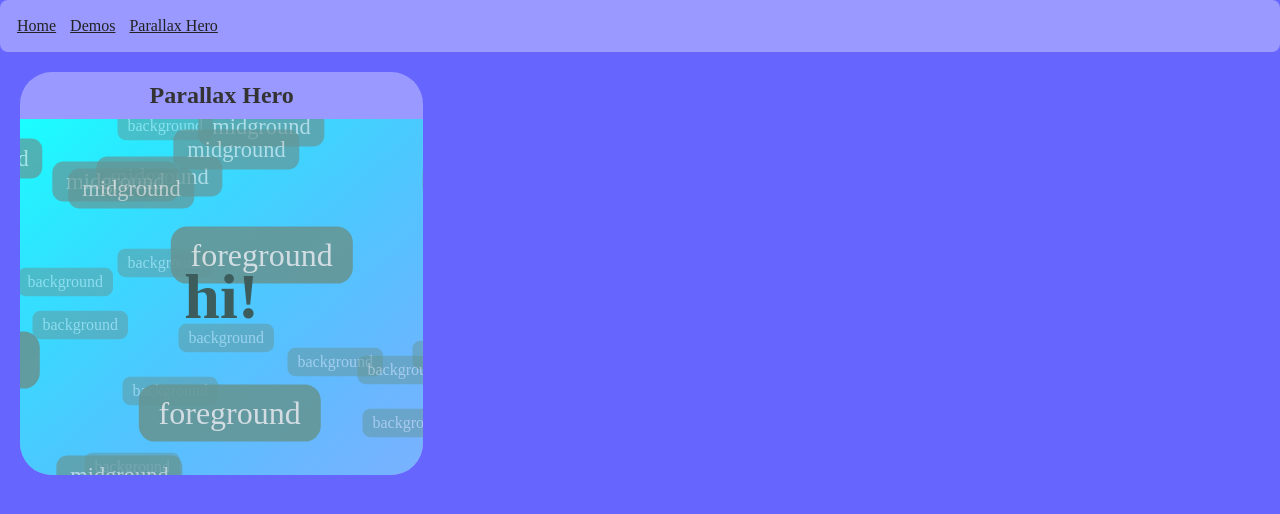
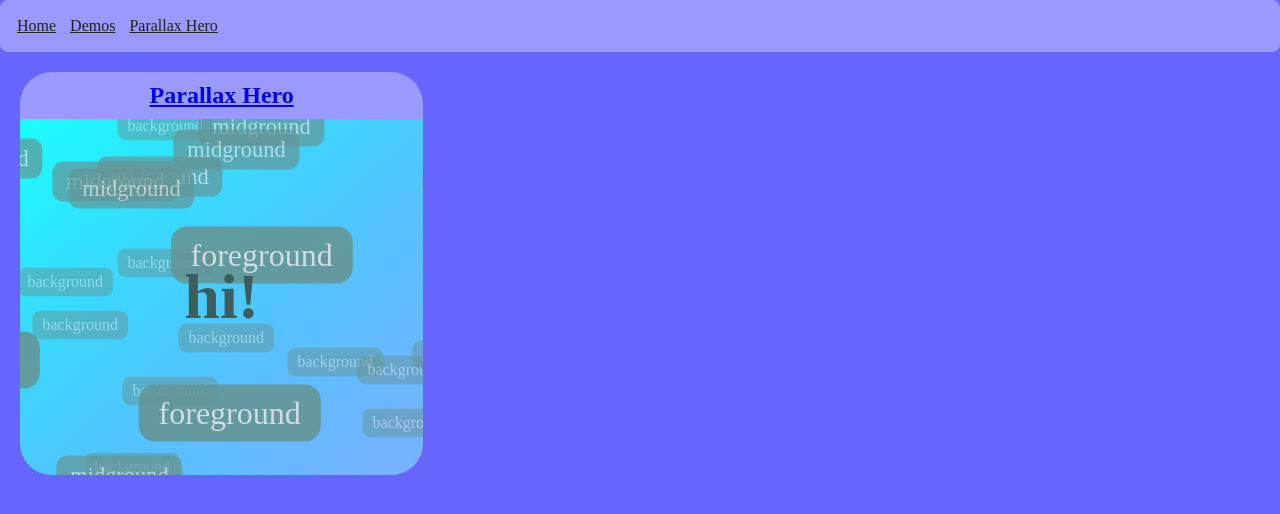
Before and after one commit to bionboy/lukefloden.com, a SvelteKit app: page /demos in a window 1280 px wide. Shown: the top 514 px of the page. Built offline with nearby package versions, Linux system fonts and the light colour scheme.

Commit message:
feat: wrap demo art in gallery with links

```diff
--- a/src/routes/demos/+layout.svelte
+++ b/src/routes/demos/+layout.svelte
@@ -16,11 +16,4 @@
 </main>
 
 <style>
-	main {
-		/* padding: 0px; */
-		/* margin: 0px; */
-		/* position: relative; */
-		/* background-image: linear-gradient(to bottom right in hsl, hsl(70, 90%, 30%), hsl(70, 90%, 60%)); */
-		/* border: 3px solid hsl(100, 90%, 70%); */
-	}
 </style>
--- a/src/routes/demos/+page.svelte
+++ b/src/routes/demos/+page.svelte
@@ -5,13 +5,17 @@
 	let { data }: { data: PageData } = $props();
 </script>
 
-{#snippet artwork(title: string, art: Snippet)}
+{#snippet artwork(title: string, route: string, art: Snippet)}
 	<div class="artwork-container">
 		{#if title}
-			<h2>{title}</h2>
+			<a href={route}>
+				<h2>{title}</h2>
+			</a>
 		{/if}
 		<div class="artwork-content">
-			{@render art()}
+			<a href={route}>
+				{@render art()}
+			</a>
 		</div>
 	</div>
 	<style>
@@ -28,12 +32,18 @@
 		}
 
 		h2 {
-			color: #333;
+			/* color: #333; */
 			margin: 10px;
 		}
 
+		/* link style reset, only for content, so original HTML link styles remain :) */
 		.artwork-content {
 			flex: 1;
+
+			> a {
+				color: inherit;
+				text-decoration: none;
+			}
 		}
 	</style>
 {/snippet}
@@ -43,10 +53,10 @@
 {/snippet}
 
 <div class="gallery">
-	{@render artwork('Parallax Hero', parallax)}
+	{@render artwork('Parallax Hero', 'demos/parallax', parallax)}
 	{#each { length: 3 } as _, index}
 		<div></div>
-		<!-- {@render artwork(index.toString(), parallax)} -->
+		<!-- {@render artwork(index.toString(), index.toString(), parallax)} -->
 	{/each}
 </div>
 
```
